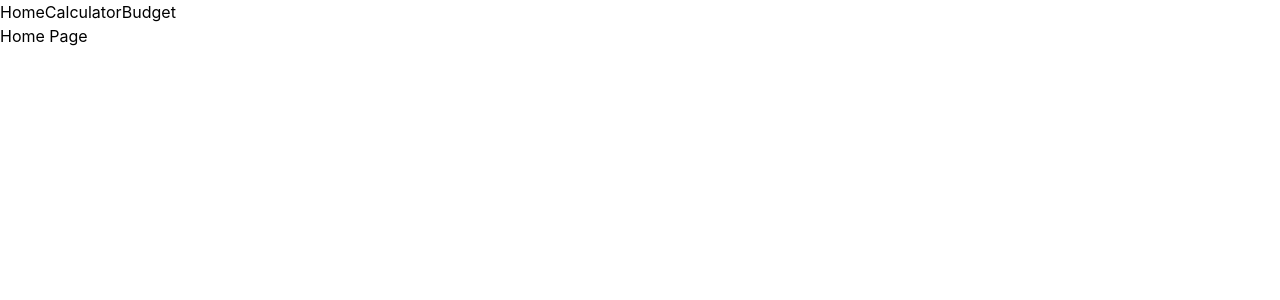
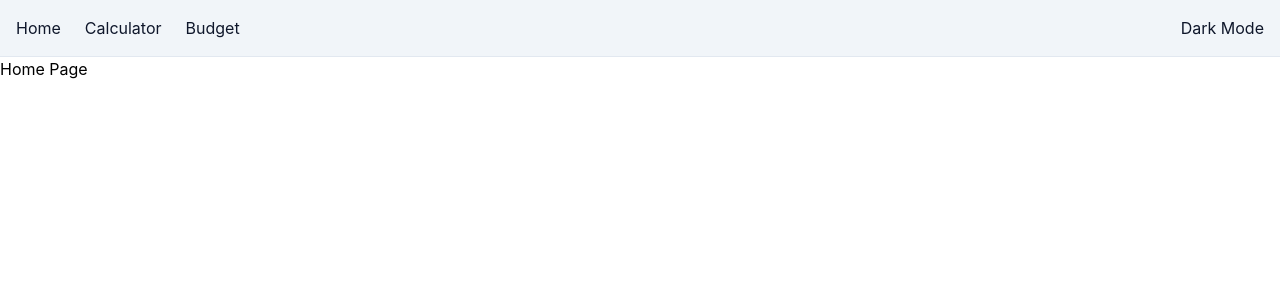
Before and after one commit to cramoscervantes/retirement-website, a React (Vite) app: page / in a window 1280 px wide. Shown: the top 300 px of the page. Built offline with nearby package versions, Linux system fonts and the light colour scheme.

Commit message:
Add dark mode toggle and basic Navbar styling
- useEffect to persist theme preference in localStorage
- Toggle Button switches between light and dark mode
- Basic Tailwind styling on Navbar with dark variants

```diff
--- a/src/components/Navbar.jsx
+++ b/src/components/Navbar.jsx
@@ -1,11 +1,37 @@
 import { NavLink } from 'react-router-dom'
+import { useState, useEffect } from 'react'
+
+
 
 function Navbar() {
+    const [isDark, setIsDark] = useState(false)
+    useEffect(() => {
+        const savedTheme = localStorage.getItem('theme')
+        if ( savedTheme === "dark" ) {
+            document.documentElement.classList.add('dark')
+            setIsDark(true)
+        }
+    }, []);
+
+    function toggleDarkMode() {
+        if ( isDark === true ) {
+            document.documentElement.classList.remove('dark')
+            localStorage.setItem('theme', 'light')
+            setIsDark(false)
+        } else {
+            document.documentElement.classList.add('dark')
+            localStorage.setItem('theme', 'dark')
+            setIsDark(true)
+        }
+    }
+
     return (
-        <nav>
+        <nav className="w-full bg-slate-100 dark:bg-slate-900 flex p-4 border-b border-slate-200 dark:border-slate-700 text-slate-900 dark:text-white gap-6">
             <NavLink to="/">Home</NavLink>
             <NavLink to="/calculator">Calculator</NavLink>
             <NavLink to="/budget">Budget</NavLink>
+
+            <button onClick={toggleDarkMode} className="ml-auto">{isDark ? "Light Mode" : "Dark Mode"}</button>
         </nav>
     )
 }
--- a/src/index.css
+++ b/src/index.css
@@ -1 +1,3 @@
 @import "tailwindcss";
+
+@custom-variant dark (&:where(.dark, .dark *));
```
